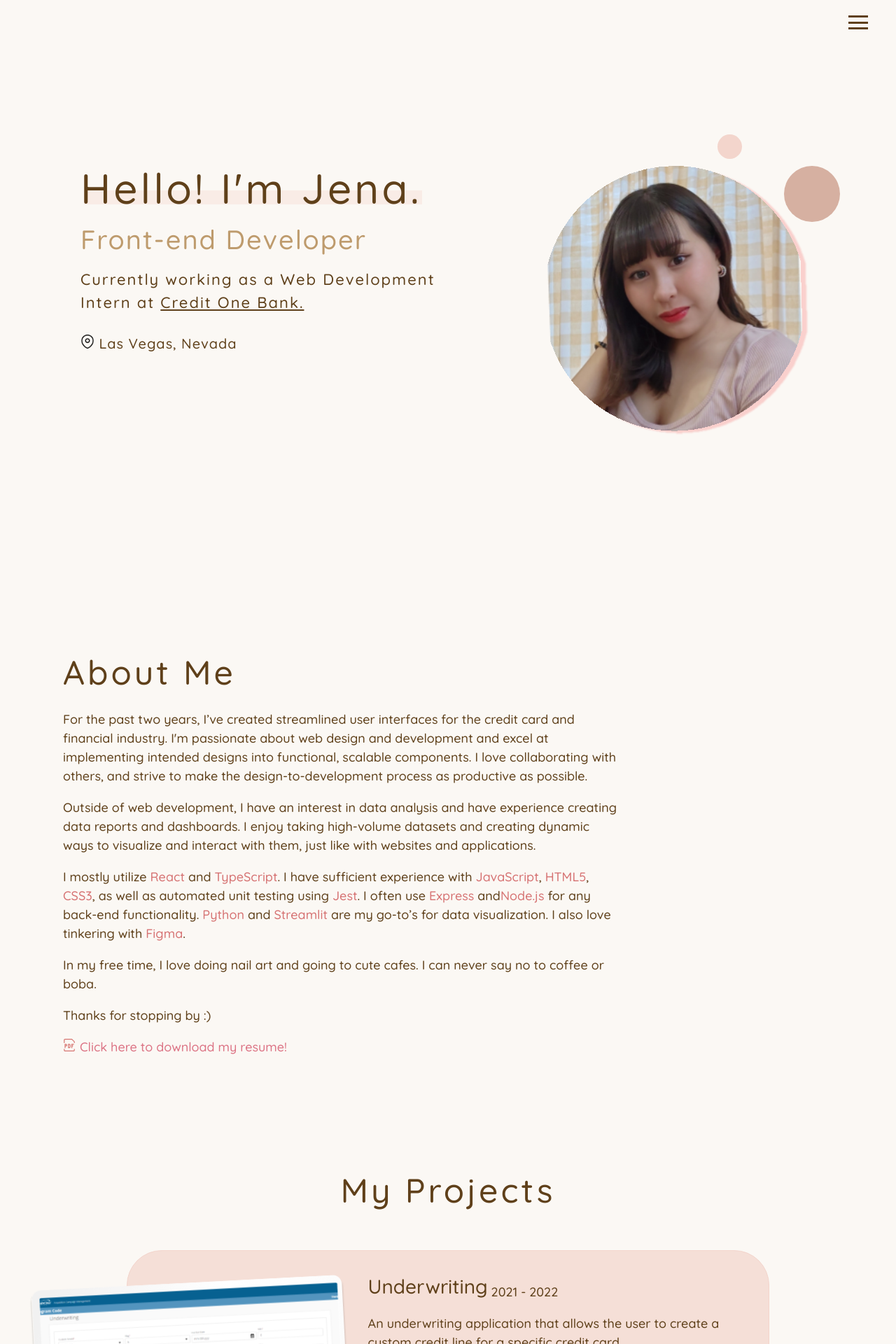
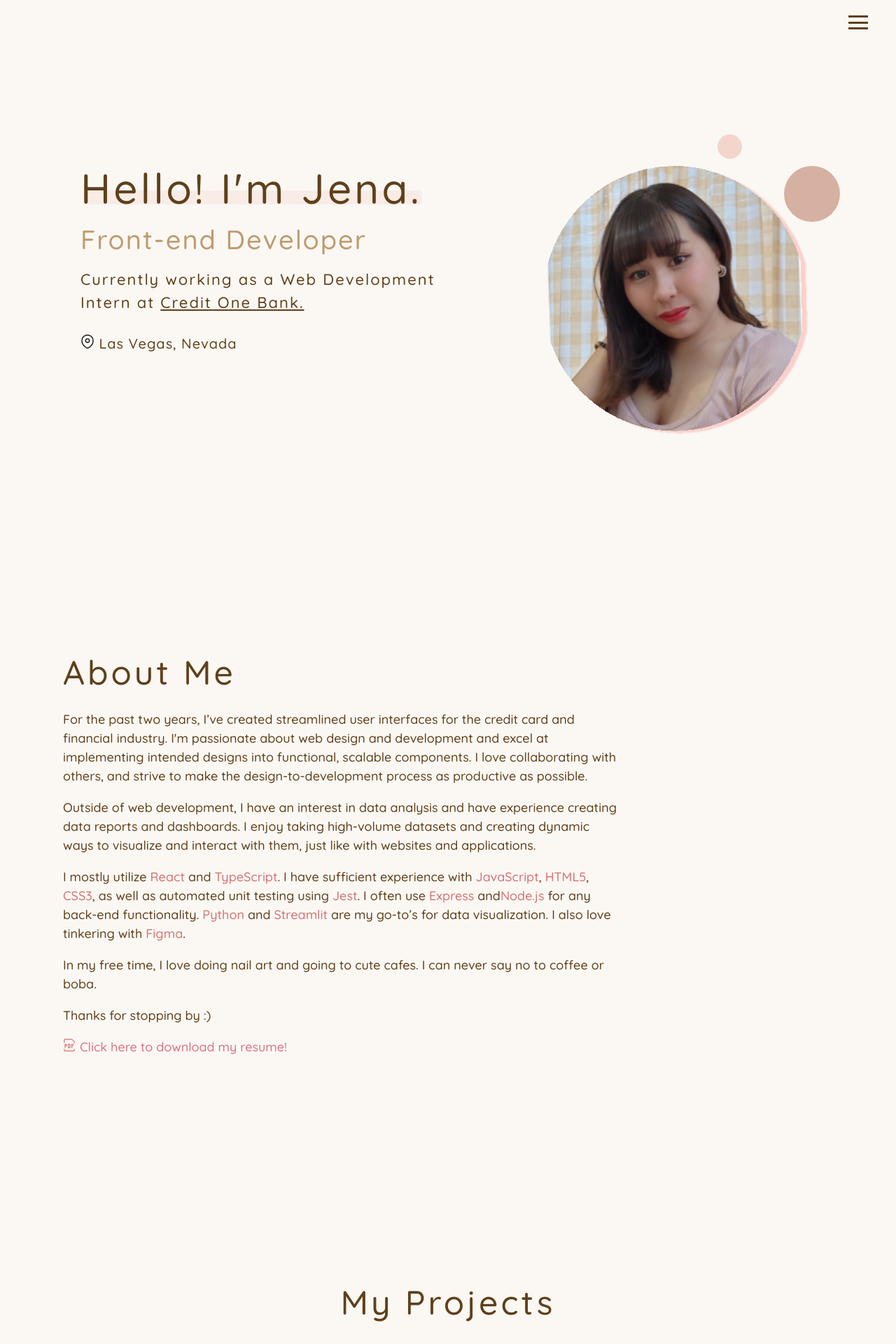
Before and after one commit to jenawen/me, a React (Vite) app: page / in a window 1280 px wide. Shown: the top 1920 px of the page at 70% size. Built offline with nearby package versions, Linux system fonts and the light colour scheme.

Commit message:
fixing vh

```diff
--- a/src/components/AboutMe/index.css
+++ b/src/components/AboutMe/index.css
@@ -1,5 +1,5 @@
 .aboutme-parent {
-  height: 60vh;
+  height: 75vh;
   display: flex;
   flex-direction: column;
   flex-wrap: nowrap;
@@ -9,7 +9,7 @@
   padding: 40px 120px;
   width: 60%;
   @media screen and (max-width: 1366px) {
-    height: 80vh;
+    height: 100vh;
     padding: 40px 90px;
     width: 62%;
   }
```
